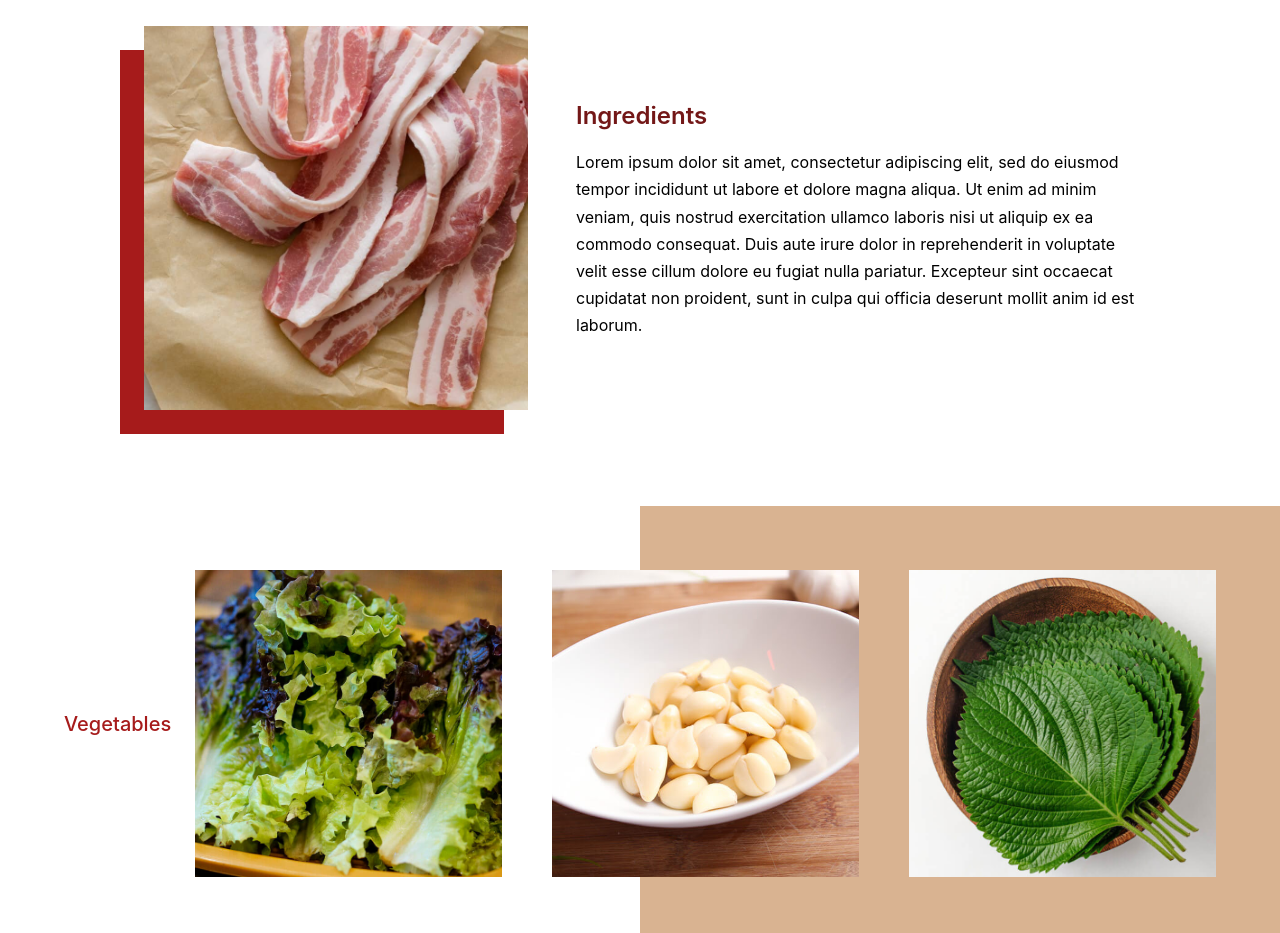
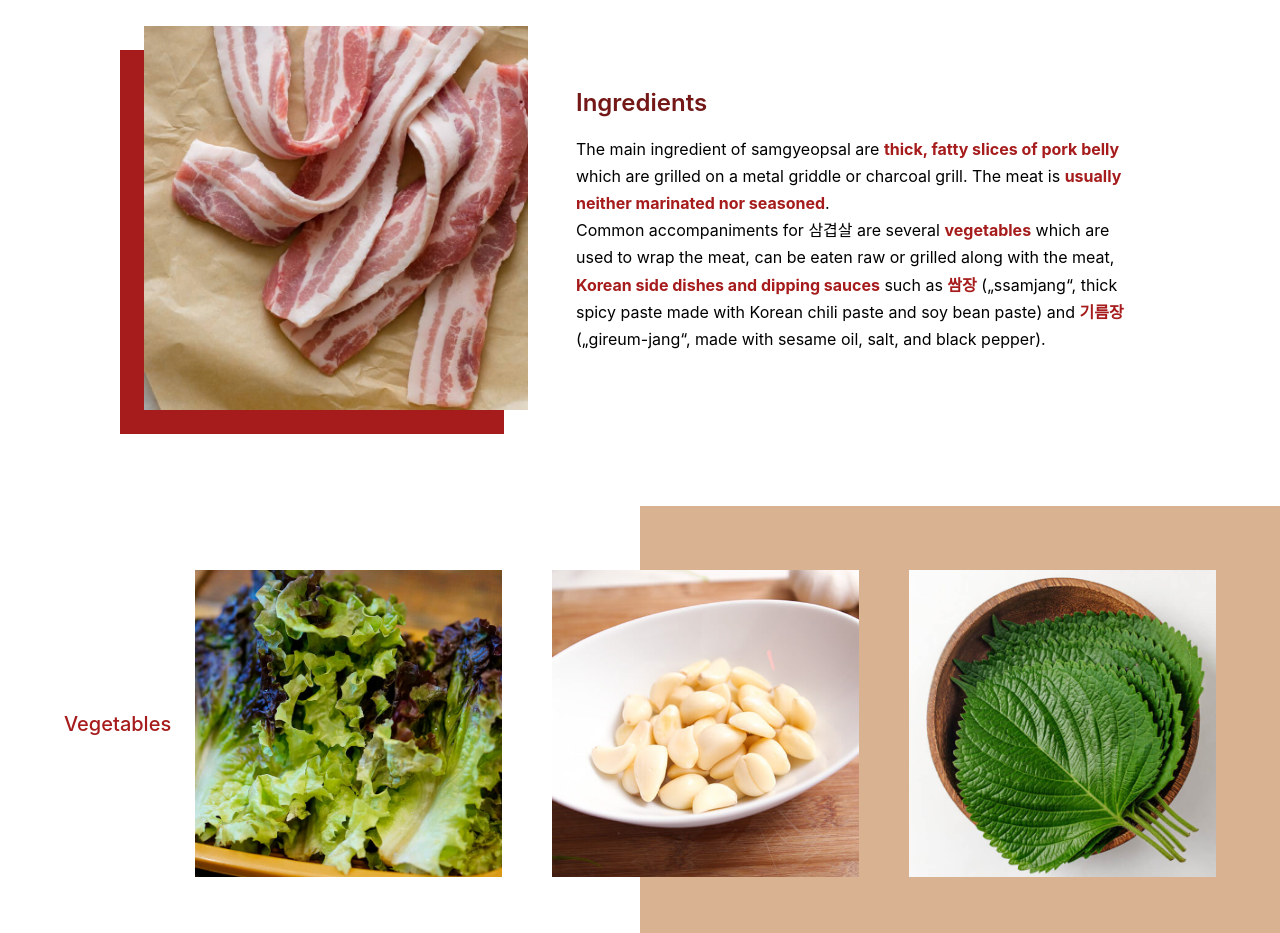
Before and after one commit to d-mini/mediendesign, a React (Create React App) app: page / in a window 1280 px wide. Shown: the part 1860-2793 px from the top of the page. Built offline with nearby package versions, Linux system fonts and the light colour scheme.

Commit message:
UPDATE ingredients text

```diff
--- a/src/components/Ingredients.js
+++ b/src/components/Ingredients.js
@@ -27,7 +27,14 @@ function Ingredients() {
                 title={<h1 className={`text-white lg:text-secondary mb-3`}>Ingredients</h1>}
                 content=
                 {
-                    <p>Lorem ipsum dolor sit amet, consectetur adipiscing elit, sed do eiusmod tempor incididunt ut labore et dolore magna aliqua. Ut enim ad minim veniam, quis nostrud exercitation ullamco laboris nisi ut aliquip ex ea commodo consequat. Duis aute irure dolor in reprehenderit in voluptate velit esse cillum dolore eu fugiat nulla pariatur. Excepteur sint occaecat cupidatat non proident, sunt in culpa qui officia deserunt mollit anim id est laborum.</p>
+                    <div>
+                        <p>
+                            The main ingredient of samgyeopsal are <span className='font-bold text-secondary-light'>thick, fatty slices of pork belly</span> which are grilled on a metal griddle or charcoal grill. The meat is <span className='font-bold text-secondary-light'>usually neither marinated nor seasoned</span>.
+                        </p>
+                        <p>
+                            Common accompaniments for 삼겹살 are several <span className='font-bold text-secondary-light'>vegetables</span> which are used to wrap the meat, can be eaten raw or grilled along with the meat, <span className='font-bold text-secondary-light'>Korean side dishes and dipping sauces</span> such as <span className='font-bold text-secondary-light'>쌈장</span> („ssamjang“, thick spicy paste made with Korean chili paste and soy bean paste) and <span className='font-bold text-secondary-light'>기름장</span> („gireum-jang“, made with sesame oil, salt, and black pepper).
+                        </p>
+                    </div>
                 }
             >
             </ShadowImageSection>
@@ -43,9 +50,9 @@ function Ingredients() {
                             <img src={garlic} alt='Garlic' />
                         </GalleryImage>
                         <GalleryImage label='깻잎' description={
-                            <div>"Kkaennip"<br/>Perilla Leaf</div>
+                            <div>"Kkaennip"<br />Perilla Leaves</div>
                         }>
-                            <img src={perilla} alt='Perilla Leafs' />
+                            <img src={perilla} alt='Perilla Leaf' />
                         </GalleryImage>
                     </Gallery>
                 </div>
@@ -56,17 +63,17 @@ function Ingredients() {
                     <h2 className='text-secondary-light order-first xl:order-last sm:self-end xl:self-auto flex-shrink-0'>Side Dishes</h2>
                     <Gallery>
                         <GalleryImage label='파 무침' description={
-                            <div>"Pa Muchim"<br/>Scallion Salad</div>
+                            <div>"Pa Muchim"<br />Scallion Salad</div>
                         }>
                             <img src={scallions} alt='Scallions' />
                         </GalleryImage>
                         <GalleryImage label='김치' description={
-                            <div>"Kimchi"<br/>Fermented Napa Cabbage</div>
+                            <div>"Kimchi"<br />Fermented Napa Cabbage</div>
                         }>
                             <img src={kimchi} alt='Kimchi' />
                         </GalleryImage>
                         <GalleryImage label='콩나물 무침' description={
-                            <div>"Kongnamul Muchim"<br/>Soybean Sprouts</div>
+                            <div>"Kongnamul Muchim"<br />Soybean Sprouts</div>
                         }>
                             <img src={sprouts} alt='Sprouts' />
                         </GalleryImage>
```
